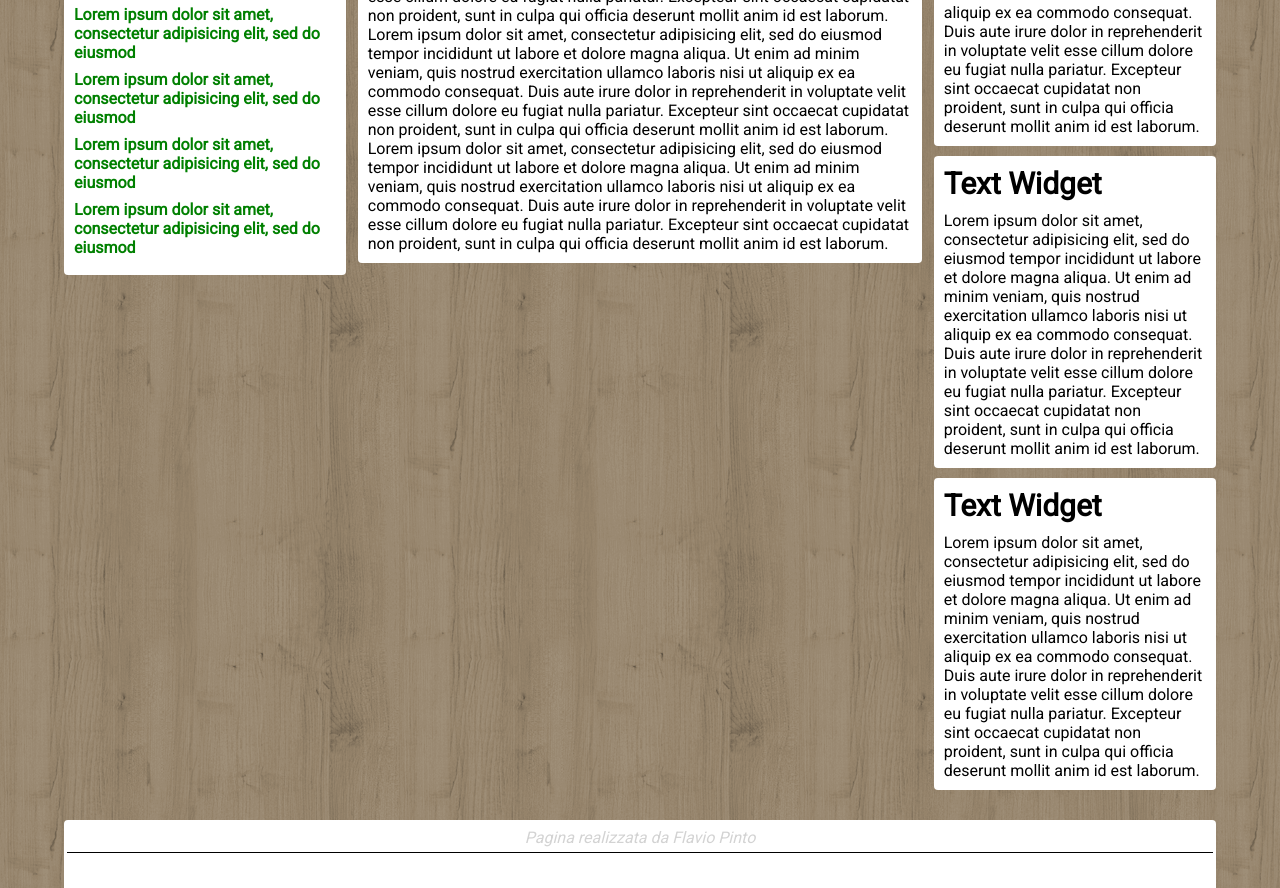
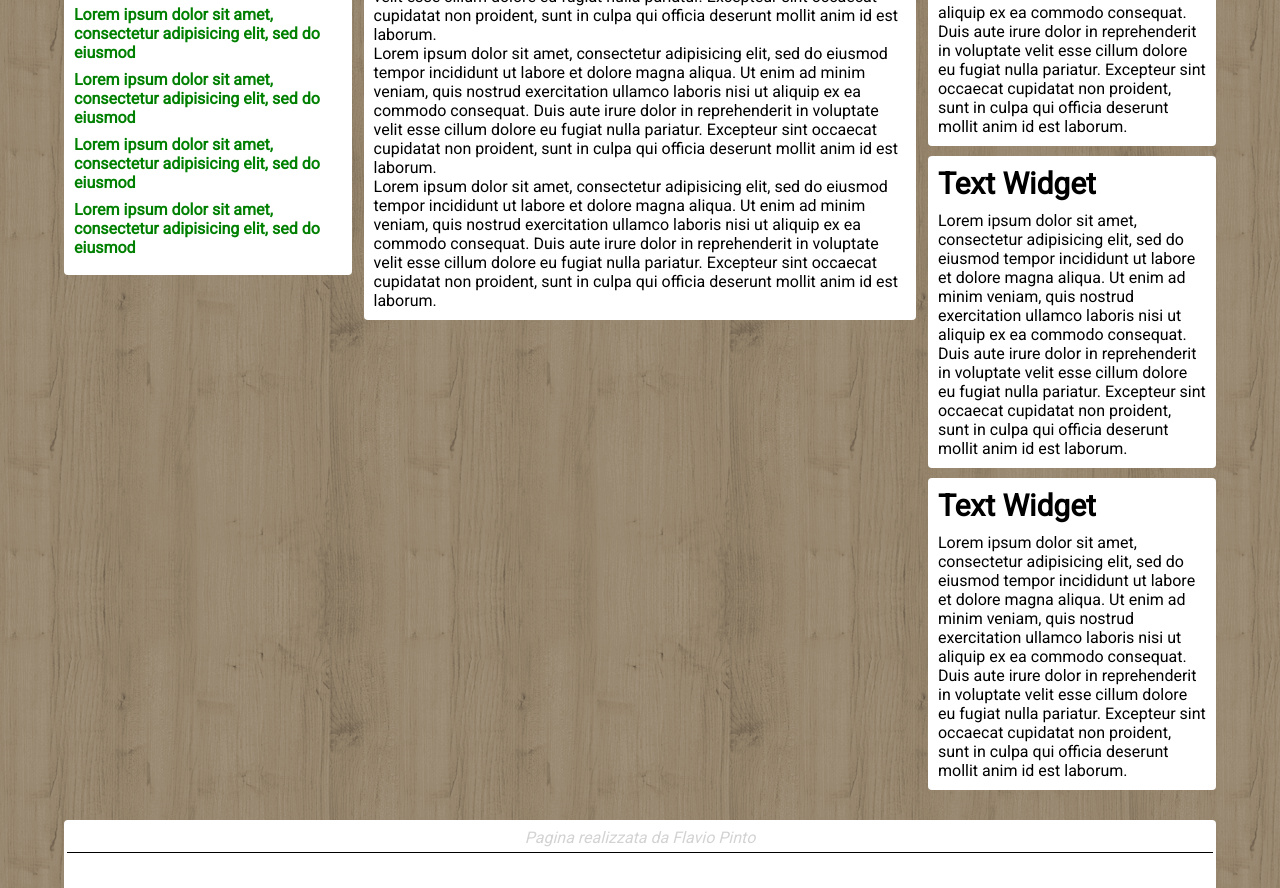
Before and after one commit to flavio-pinto/htmlcss-struttura-wp, a plain HTML site: page index.html in a window 1280 px wide. Shown: the part 606-1494 px from the top of the page. Drawn offline with Linux system fonts and the light colour scheme.

Commit message:
Correzione margini

```diff
--- a/css/style.css
+++ b/css/style.css
@@ -95,7 +95,7 @@ body {
 
 .column-1,
 .column-3 {
-  width: 24.5%;
+  width: 25%;
 }
 
 .column-1 {
@@ -133,7 +133,7 @@ body {
 }
 
 .column-2 {
-  width: 49%;
+  width: 48%;
   margin: 0 1%;
   background-color: white;
 }
```
